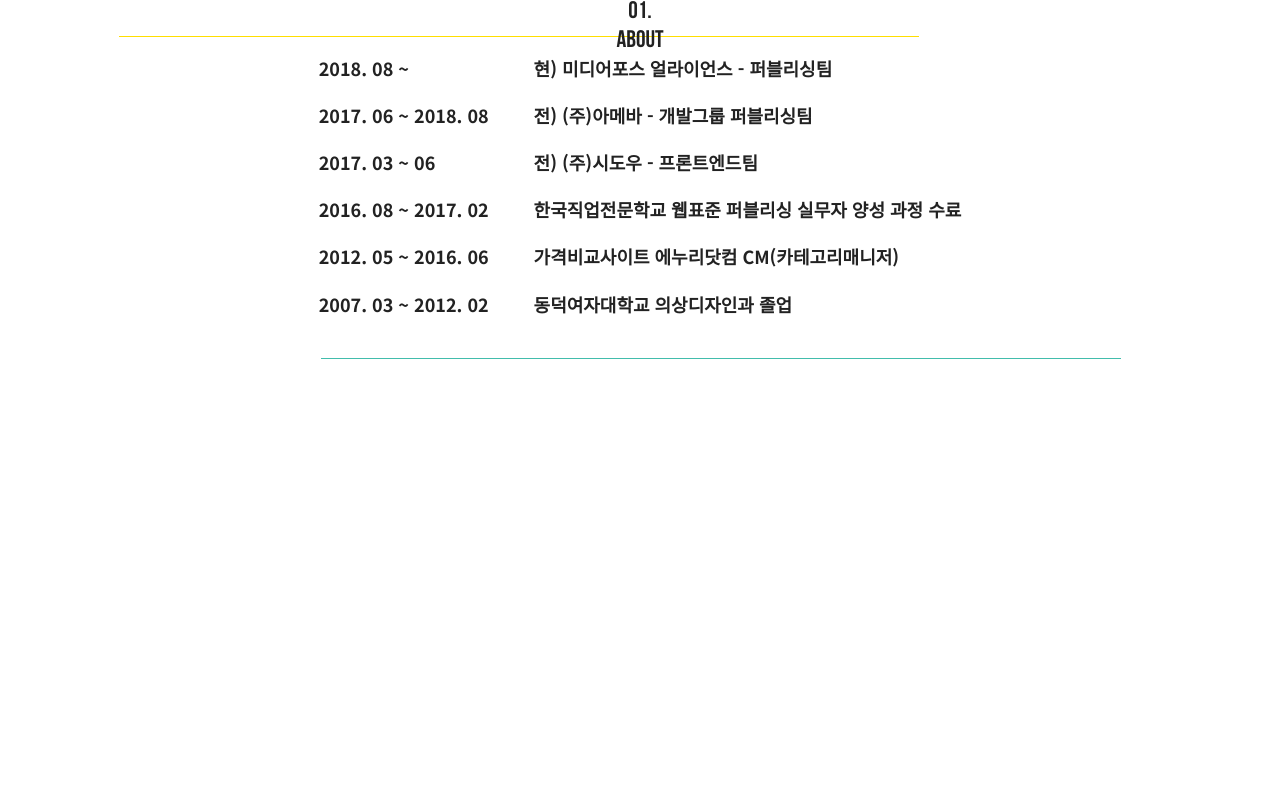
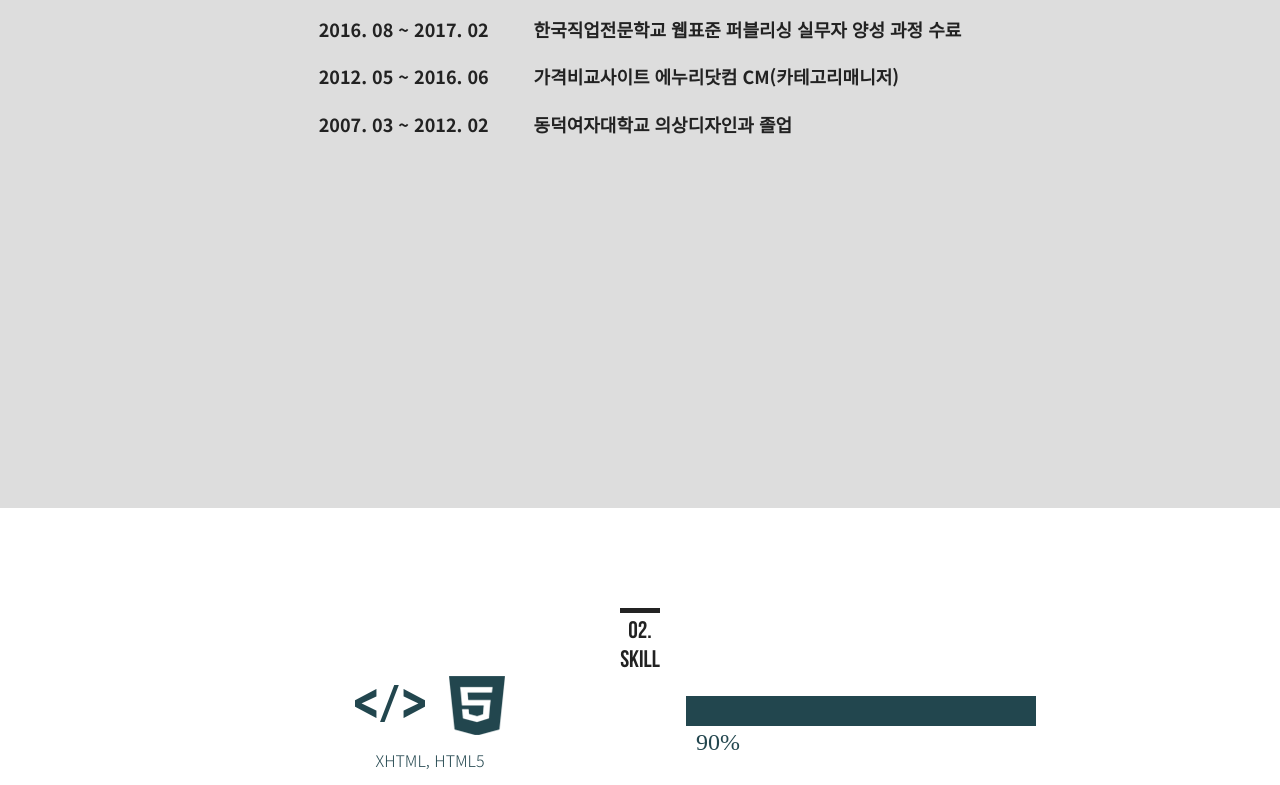
Before and after one commit to ggozi/ggozi.github.io, a plain HTML site: page index.html in a window 1280 px wide. Shown: the part 1182-1967 px from the top of the page. Drawn offline with Linux system fonts and the light colour scheme; files whose address does not match are found by name; a web font is replaced by a local one.

Commit message:
업데이트

```diff
--- a/css/common.css
+++ b/css/common.css
@@ -41,13 +41,13 @@ textarea{resize:none;vertical-align:middle;padding:2px;}
 .btn_scroll{display:block;font-family:Microsoft PhagsPa;font-size:12px;}
 
 /* common */
-#container > section{position:relative;min-height:1vh;padding-top:280px;}
+#container > section{position:relative;}
 #container > section#main{padding-top:0;}
-h2.title{text-align:center;font-size:24px;font-weight:700;line-height:1.2;}
+h2.title{text-align:center;font-size:24px;font-weight:700;line-height:1.2;padding-top:100px;}
 h2.title span{position:relative;display:inline-block;border-top:5px solid #232323;padding-top:5px;}
 
 /* about */
-#about{box-sizing:border-box;text-align:center;}
+#about{box-sizing:border-box;text-align:center;background:#ddd;}
 #about h3{position:absolute;top:170px;left:300px;font-size:79px;font-weight:700;}
 .info_me{position:relative;display:inline-block;text-align:left;}
 .info_me li{margin-bottom:20px;font-size:18px;}
@@ -75,7 +75,7 @@ h2.title span{position:relative;display:inline-block;border-top:5px solid #23232
 .skill_list > li span+span{padding-left:10px;font-size:24px;vertical-align:middle;font-weight:500;}
 
 /* works */
-#container section#works{height:auto;background-color:#f9f9f9;}
+#container section#works{height:auto;/*background-color:#f9f9f9;*/background:#ddd;}
 .work_list{max-width:1318px;margin:0 auto;font-size:0;padding-bottom:151px;}
 .work_list li{display:inline-block;width:50%;box-sizing:border-box;padding:9px;}
 .work_list li a{display:inline-block;position:relative;}
```
